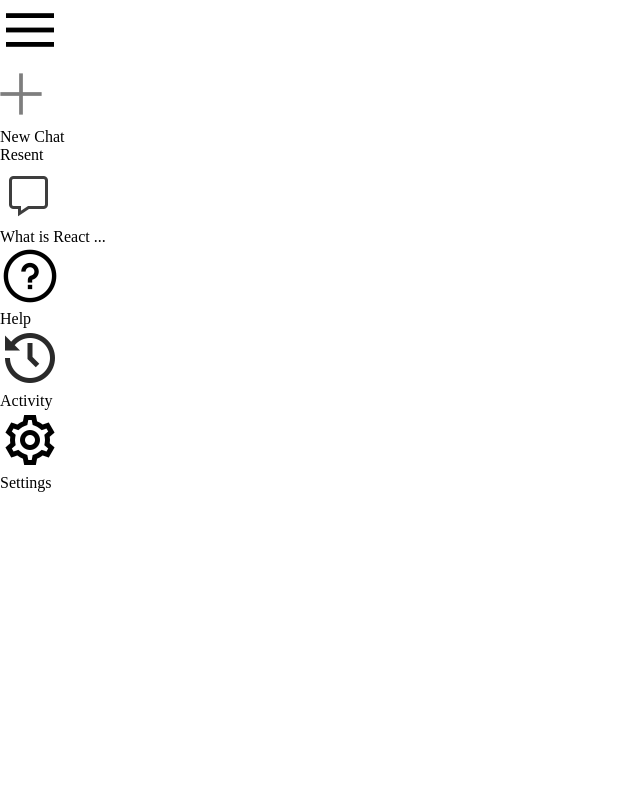
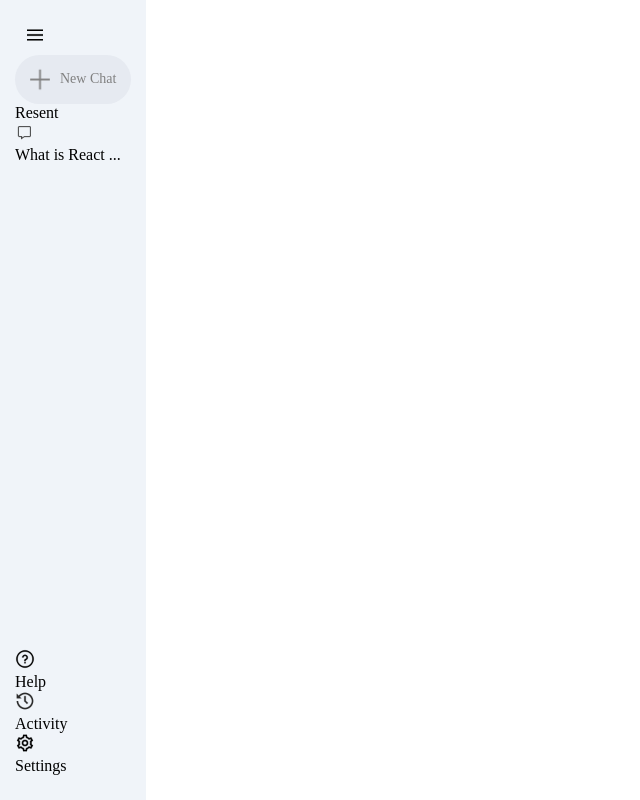
Before and after one commit to tn-deshappriya/Gemini-Clone, a React (Vite) app: page / in a window 1280 px wide. Shown: the whole page, without its empty margins (0-640 px from the left). Built offline with nearby package versions, Linux system fonts and the light colour scheme.

Commit message:
6.sidebar New chat css and sidebar css added.

```diff
--- a/src/components/Sidebar/Sidebar.css
+++ b/src/components/Sidebar/Sidebar.css
@@ -0,0 +1,28 @@
+.sidebar{
+    min-height: 100vh;
+    display: inline-flex;
+    flex-direction: column;
+    justify-content: space-between;
+    background-color: #f0f4f9;
+    padding: 25px 15px;
+}
+.sidebar img{
+    width: 20px;
+}
+.sidebar .menu{
+    display: block;
+    margin-left: 10px;
+    cursor: pointer;
+}
+.sidebar .new-chat{
+    margin-top: 10px;
+    display: inline-flex;
+    align-items: center;
+    gap: 10px;
+    padding: 10px 15px;
+    background-color: #e6eaf1;
+    border-radius: 50px;
+    font-size: 14px;
+    color: grey;
+    cursor: pointer;
+}
```
